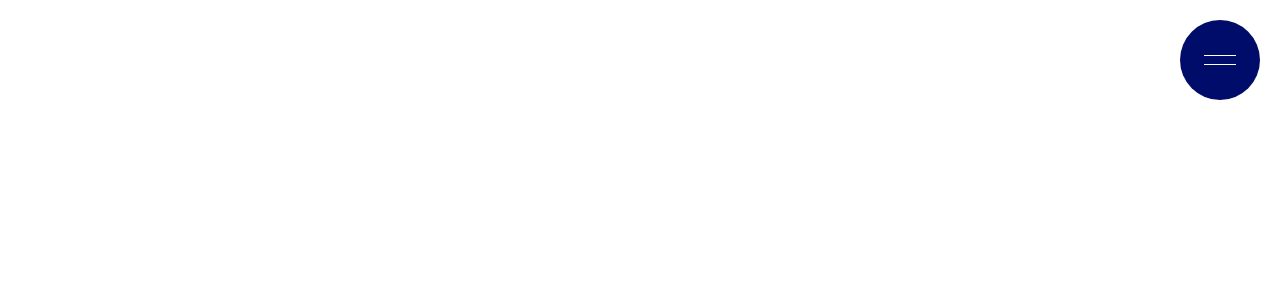
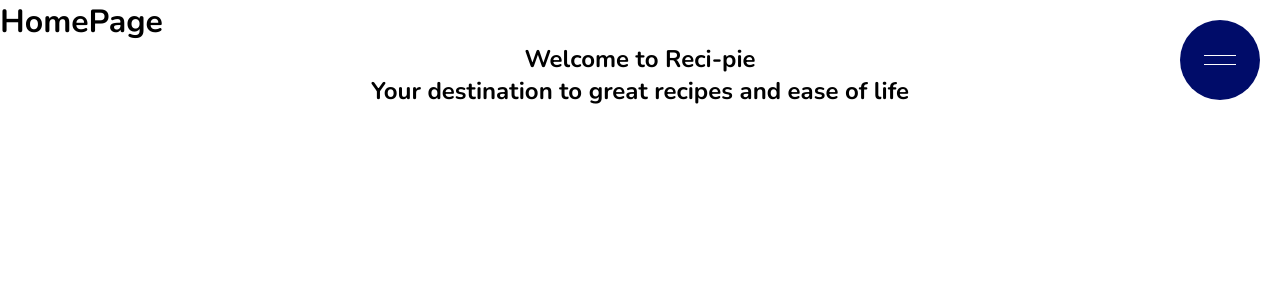
Before and after one commit to zynbahmed/recipie, a React (Vite) app in the folder reci-pie/: page / in a window 1280 px wide. Before the commit this address had no page. Shown: the top 300 px of the page. Built offline with nearby package versions, Linux system fonts and the light colour scheme.

Commit message:
pages and routing

```diff
--- a/reci-pie/src/App.jsx
+++ b/reci-pie/src/App.jsx
@@ -4,8 +4,11 @@ import { Routes, Route } from 'react-router-dom'
 // import { CheckSession } from "./services/Auth"
 
 import Header from './components/Header'
+import NavBar from './components/NavBar'
+import Home from './pages/Home'
+import Recipes from './pages/Recipes'
 import Profile from './pages/Profile'
-import NavBar from './components/NavBar'
+import ShoppingList from './pages/ShoppingList'
 import RegistartionForm from './pages/RegisterForm'
 
 import './styles/App.scss'
@@ -40,6 +43,9 @@ const App = () => {
         <Routes>
           <Route path="/profile" element={<Profile />} />
           <Route path="/register" element={<RegistartionForm />} />
+          <Route path="/" element={<Home />} />
+          <Route path="/recipes" element={<Recipes />} />
+          <Route path="/shopping-list" element={<ShoppingList />} />
         </Routes>
       </div>
     </div>
--- /dev/null
+++ b/reci-pie/src/pages/Home.jsx
@@ -0,0 +1,10 @@
+const Home = () => {
+  return (
+    <div>
+      <h1>HomePage</h1>
+      <h2>Welcome to Reci-pie</h2>
+      <h2>Your destination to great recipes and ease of life</h2>
+    </div>
+  )
+}
+export default Home
--- /dev/null
+++ b/reci-pie/src/pages/Recipes.jsx
@@ -0,0 +1,8 @@
+const Recipes = () => {
+  return (
+    <div>
+      <h1>Recipes</h1>
+    </div>
+  )
+}
+export default Recipes
--- /dev/null
+++ b/reci-pie/src/pages/ShoppingList.jsx
@@ -0,0 +1,10 @@
+const ShoppingList = () => {
+  return (
+    <div>
+      <h1>Shopping List</h1>
+      <h2>Groceries</h2>
+    </div>
+  )
+}
+
+export default ShoppingList
```
